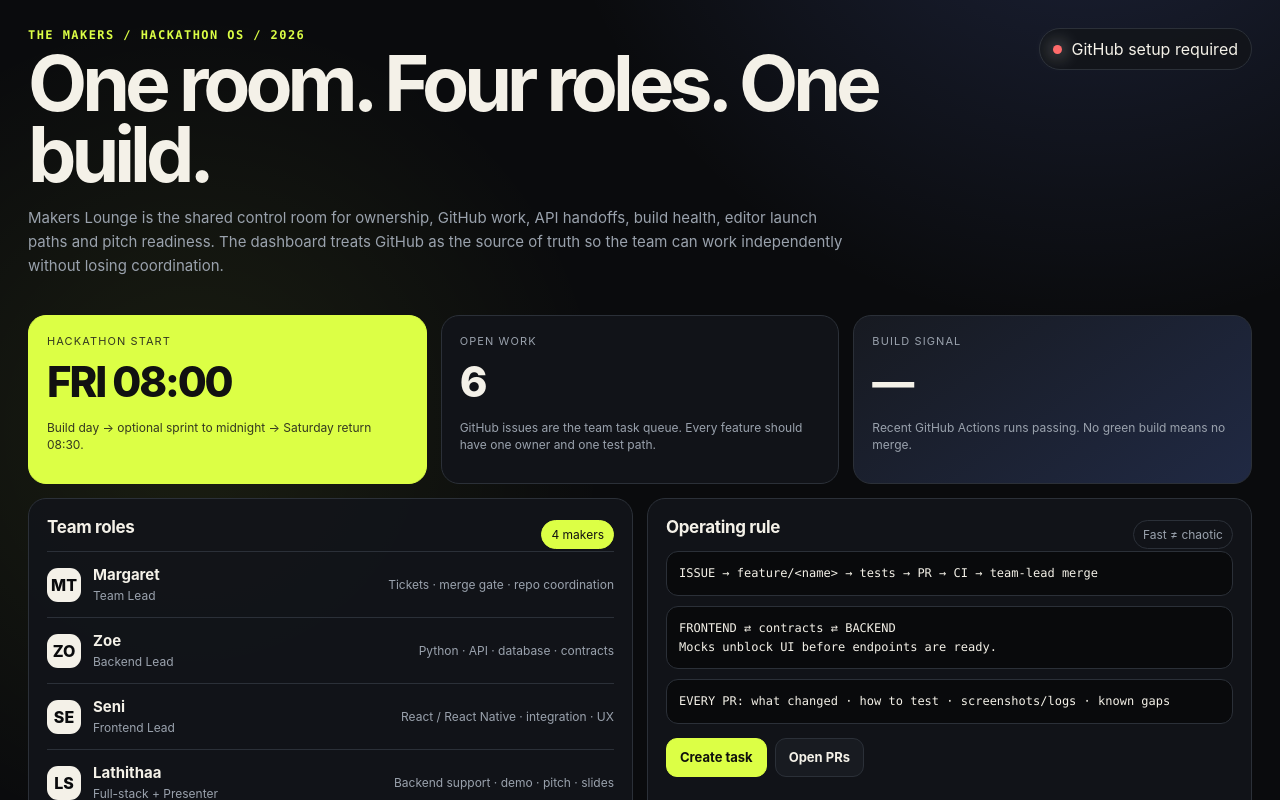
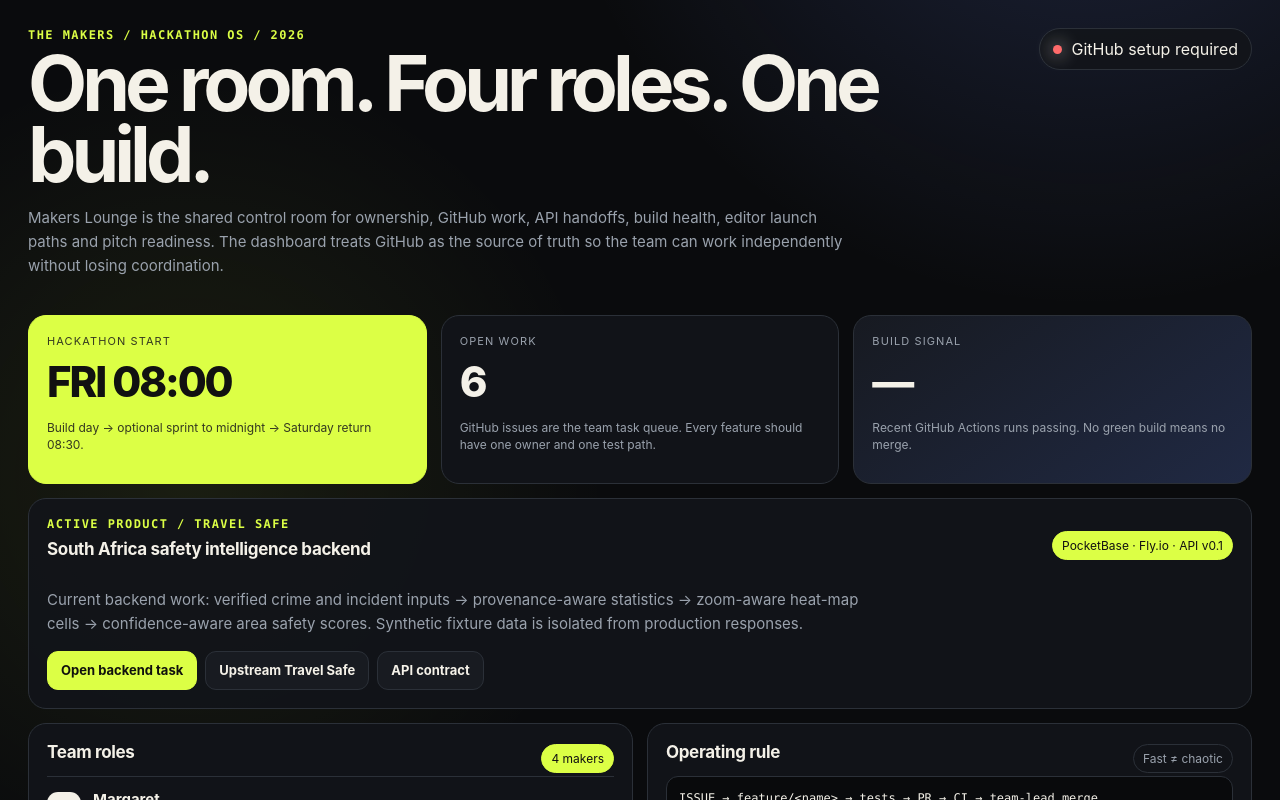
Before and after one commit to SXNGE4444/MAKERS-LOUNGE-, a Next.js app: page / in a window 1280 px wide. Shown: the top 800 px of the page. Built offline with nearby package versions, Linux system fonts and the light colour scheme.

Commit message:
feat: surface Travel Safe in Maker Lounge

```diff
--- a/app/page.tsx
+++ b/app/page.tsx
@@ -57,6 +57,7 @@ export default async function Home() {
     : prepTasks;
 
   const repoUrl = `https://github.com/${github.repo}`;
+  const travelSafeRepoUrl = "https://github.com/MargaretThomas/travel-safe";
   const healthyRuns = github.runs.filter((run) => run.conclusion === "success").length;
 
   return (
@@ -94,6 +95,26 @@ export default async function Home() {
           <div className="label">Build signal</div>
           <div className="metric">{github.runs.length ? `${healthyRuns}/${github.runs.length}` : "—"}</div>
           <p className="mini">Recent GitHub Actions runs passing. No green build means no merge.</p>
+        </article>
+
+        <article className="card full">
+          <div className="row">
+            <div>
+              <div className="eyebrow">Active product / Travel Safe</div>
+              <h2 style={{ marginTop: 7 }}>South Africa safety intelligence backend</h2>
+            </div>
+            <span className="pill signal">PocketBase · Fly.io · API v0.1</span>
+          </div>
+          <p className="sub">
+            Current backend work: verified crime and incident inputs → provenance-aware statistics →
+            zoom-aware heat-map cells → confidence-aware area safety scores. Synthetic fixture data
+            is isolated from production responses.
+          </p>
+          <div className="actions">
+            <a className="btn primary" href={`${repoUrl}/issues/1`} target="_blank">Open backend task</a>
+            <a className="btn" href={travelSafeRepoUrl} target="_blank">Upstream Travel Safe</a>
+            <a className="btn" href={`${repoUrl}/blob/feature/travel-safe-safety-api/contracts/safety-api.openapi.yaml`} target="_blank">API contract</a>
+          </div>
         </article>
 
         <article className="card half">
```
